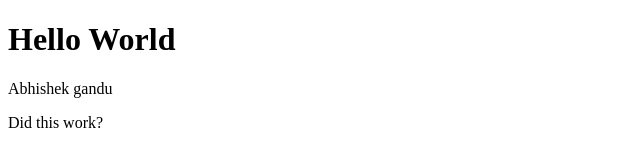
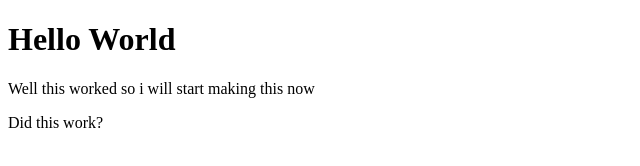
Before and after one commit to ayushrajarya/ayushrajarya.github.io, a plain HTML site: page index.html in a window 1280 px wide. Shown: the whole page, without its empty margins (0-640 px from the left). Drawn offline with Linux system fonts and the light colour scheme.

Commit message:
Update index.html

```diff
--- a/index.html
+++ b/index.html
@@ -2,7 +2,7 @@
 <html>
 <body>
 <h1>Hello World</h1>
-<p>Abhishek gandu</p>
+  <p>Well this worked so i will start making this now</p>
   <p>Did this work?</p>
 </body>
 </html>
```
